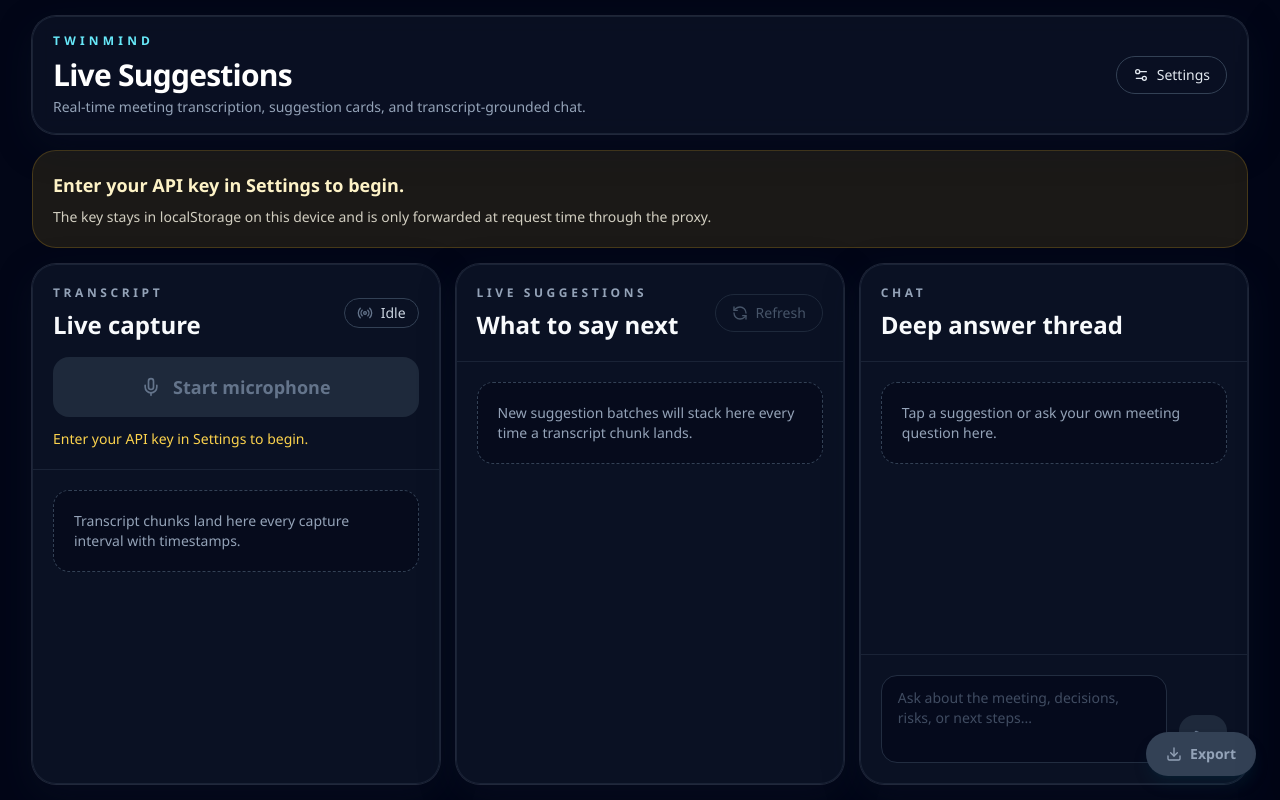
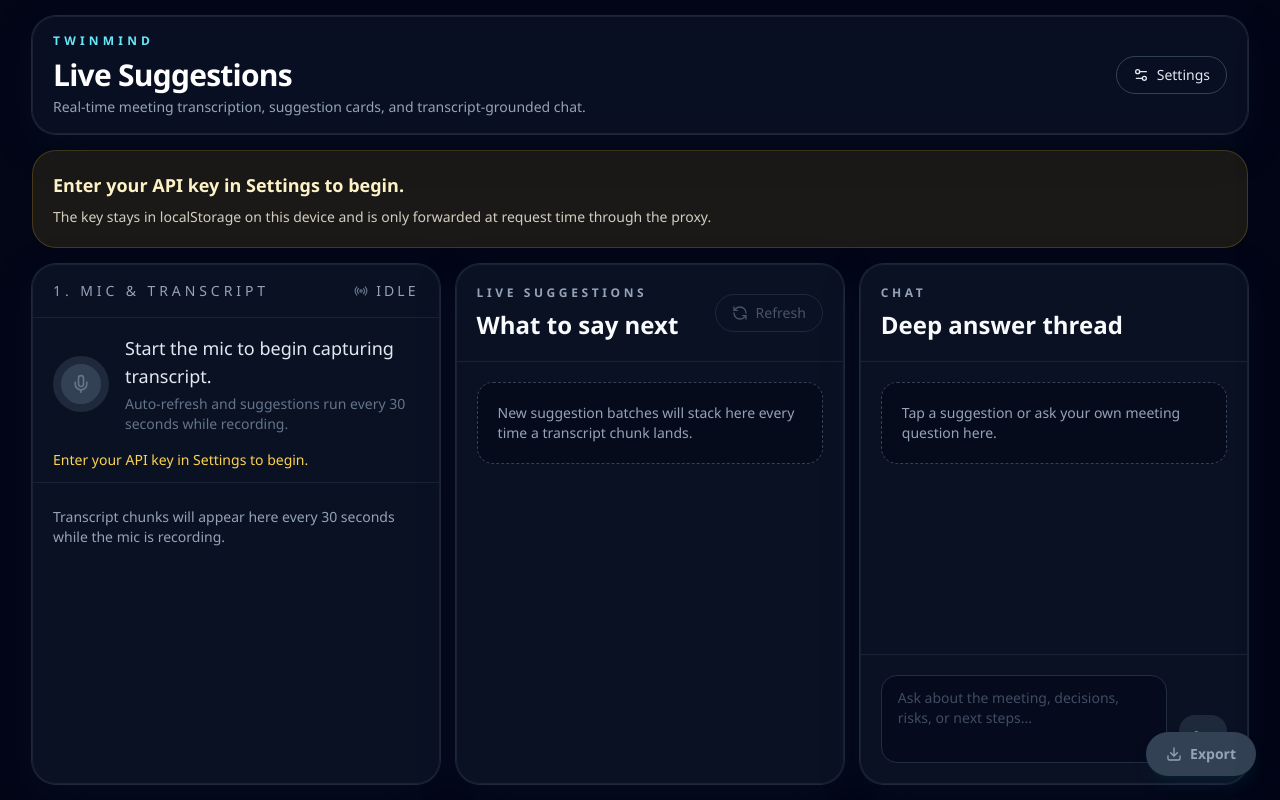
Before and after one commit to prashanthreddyloka/live-meeting-copilot, a React (Vite) app in the folder client/: page / in a window 1280 px wide. Built offline with nearby package versions, Linux system fonts and the light colour scheme.

Commit message:
refactor: align transcript and chat panels with reference layout

```diff
--- a/client/src/App.tsx
+++ b/client/src/App.tsx
@@ -55,6 +55,8 @@
             entries={session.transcriptEntries}
             isRecording={session.isRecording}
             isBusy={session.isTranscribing}
+            currentRecordingSeconds={session.currentRecordingSeconds}
+            chunkIntervalSeconds={settings.transcriptChunkInterval}
             micError={session.micError}
             disabled={!hasApiKey}
             onToggleRecording={session.toggleRecording}
--- a/client/src/components/ChatPanel.tsx
+++ b/client/src/components/ChatPanel.tsx
@@ -50,7 +50,8 @@
         <h2 className="mt-2 text-2xl font-semibold text-slate-50">Deep answer thread</h2>
       </div>
 
-      <div ref={scrollContainerRef} className="min-h-0 flex-1 space-y-4 overflow-y-auto p-5">
+      <div ref={scrollContainerRef} className="min-h-0 flex-1 overflow-y-auto p-5">
+        <div className="space-y-4">
         {messages.length === 0 ? (
           <div className="rounded-2xl border border-dashed border-slate-700 bg-slate-950/50 p-5 text-sm text-slate-400">
             Tap a suggestion or ask your own meeting question here.
@@ -72,9 +73,10 @@
             </div>
           </div>
         ) : null}
+        </div>
       </div>
 
-      <form onSubmit={handleSubmit} className="border-t border-slate-800/80 p-5">
+      <form onSubmit={handleSubmit} className="mt-auto border-t border-slate-800/80 p-5">
         <div className="flex items-end gap-3">
           <textarea
             value={draft}
--- a/client/src/components/TranscriptPanel.tsx
+++ b/client/src/components/TranscriptPanel.tsx
@@ -6,6 +6,8 @@
   entries: TranscriptEntry[];
   isRecording: boolean;
   isBusy: boolean;
+  currentRecordingSeconds: number;
+  chunkIntervalSeconds: number;
   micError: string | null;
   disabled: boolean;
   onToggleRecording: () => void | Promise<void>;
@@ -15,6 +17,8 @@
   entries,
   isRecording,
   isBusy,
+  currentRecordingSeconds,
+  chunkIntervalSeconds,
   micError,
   disabled,
   onToggleRecording,
@@ -33,59 +37,69 @@
 
   return (
     <section className="flex h-full min-h-0 flex-col rounded-3xl border border-slate-800/80 bg-slate-900/70 shadow-glow backdrop-blur">
-      <div className="border-b border-slate-800/80 p-5">
-        <div className="mb-4 flex items-center justify-between">
-          <div>
-            <p className="text-xs font-semibold uppercase tracking-[0.3em] text-slate-400">Transcript</p>
-            <h2 className="mt-2 text-2xl font-semibold text-slate-50">Live capture</h2>
-          </div>
-          <div className="flex items-center gap-2 rounded-full border border-slate-700 px-3 py-1 text-sm text-slate-300">
-            <Radio className={`h-4 w-4 ${isRecording ? 'animate-pulse text-rose-400' : 'text-slate-500'}`} />
+      <div className="border-b border-slate-800/80">
+        <div className="flex items-center justify-between px-5 py-4">
+          <p className="text-sm font-medium uppercase tracking-[0.28em] text-slate-400">1. Mic & Transcript</p>
+          <div className="flex items-center gap-2 text-sm uppercase tracking-[0.22em] text-slate-400">
+            <Radio className={`h-3.5 w-3.5 ${isRecording ? 'animate-pulse text-rose-400' : 'text-slate-500'}`} />
             {isRecording ? 'Recording' : 'Idle'}
           </div>
         </div>
 
+        <div className="flex items-center gap-4 border-t border-slate-800/80 px-5 py-4">
           <button
             type="button"
             onClick={() => void onToggleRecording()}
             disabled={disabled}
-          className={`flex w-full items-center justify-center gap-3 rounded-2xl px-5 py-4 text-lg font-semibold transition ${
+            className={`flex h-14 w-14 shrink-0 items-center justify-center rounded-full border-8 transition ${
               isRecording
-              ? 'bg-rose-500 text-white hover:bg-rose-400'
-              : 'bg-cyan-400 text-slate-950 hover:bg-cyan-300'
-          } disabled:cursor-not-allowed disabled:bg-slate-800 disabled:text-slate-500`}
+                ? 'border-rose-500/15 bg-rose-500 text-white hover:bg-rose-400'
+                : 'border-cyan-400/15 bg-cyan-400 text-slate-950 hover:bg-cyan-300'
+            } disabled:cursor-not-allowed disabled:border-slate-800 disabled:bg-slate-700 disabled:text-slate-500`}
+            aria-label={isRecording ? 'Stop microphone' : 'Start microphone'}
           >
             {isRecording ? <MicOff className="h-5 w-5" /> : <Mic className="h-5 w-5" />}
-          {isRecording ? 'Stop microphone' : 'Start microphone'}
           </button>
 
-        {isBusy ? <p className="mt-3 text-sm text-slate-400">Processing the latest audio chunk...</p> : null}
-        {micError ? <p className="mt-3 text-sm text-rose-300">{micError}</p> : null}
-      {disabled ? (
-        <p className="mt-3 text-sm text-amber-300">Enter your API key in Settings to begin.</p>
-      ) : null}
+          <div className="min-w-0">
+            <p className="text-lg text-slate-200">
+              {isRecording ? 'Listening... transcript updates every 30s.' : 'Start the mic to begin capturing transcript.'}
+            </p>
+            <p className="mt-1 text-sm text-slate-500">
+              {isRecording
+                ? `Elapsed ${currentRecordingSeconds}s • next auto-refresh at ${Math.max(
+                    0,
+                    chunkIntervalSeconds - (currentRecordingSeconds % chunkIntervalSeconds || chunkIntervalSeconds),
+                  )}s`
+                : 'Auto-refresh and suggestions run every 30 seconds while recording.'}
+            </p>
+          </div>
         </div>
 
-      <div ref={scrollContainerRef} className="min-h-0 flex-1 space-y-4 overflow-y-auto p-5">
+        {isBusy ? <p className="px-5 pb-3 text-sm text-slate-400">Processing the latest audio chunk...</p> : null}
+        {micError ? <p className="px-5 pb-3 text-sm text-rose-300">{micError}</p> : null}
+        {disabled ? <p className="px-5 pb-3 text-sm text-amber-300">Enter your API key in Settings to begin.</p> : null}
+      </div>
+
+      <div ref={scrollContainerRef} className="min-h-0 flex-1 overflow-y-auto">
         {entries.length === 0 ? (
-          <div className="rounded-2xl border border-dashed border-slate-700 bg-slate-950/50 p-5 text-sm text-slate-400">
-            Transcript chunks land here every capture interval with timestamps.
+          <div className="px-5 py-6 text-sm text-slate-400">
+            Transcript chunks will appear here every 30 seconds while the mic is recording.
           </div>
         ) : null}
 
         {entries.map((entry) => (
-          <article
-            key={entry.id}
-            className={`rounded-2xl border p-4 ${
-              entry.status === 'error'
-                ? 'border-rose-500/30 bg-rose-500/10 text-rose-100'
-                : 'border-slate-800 bg-slate-950/60 text-slate-200'
+          <article key={entry.id} className="border-t border-slate-800/70 px-5 py-4">
+            <div className="flex gap-3">
+              <p className="shrink-0 pt-0.5 text-sm text-slate-500">{entry.timestamp}</p>
+              <p
+                className={`whitespace-pre-wrap text-[1.03rem] leading-9 ${
+                  entry.status === 'error' ? 'text-rose-300' : 'text-slate-100'
                 }`}
               >
-            <p className="mb-2 text-xs font-semibold uppercase tracking-[0.25em] text-slate-400">
-              [{entry.timestamp}]
+                {entry.text}
               </p>
-            <p className="whitespace-pre-wrap text-sm leading-6">{entry.text}</p>
+            </div>
           </article>
         ))}
       </div>
```
Lines whose indentation alone changed are shown as unchanged.
